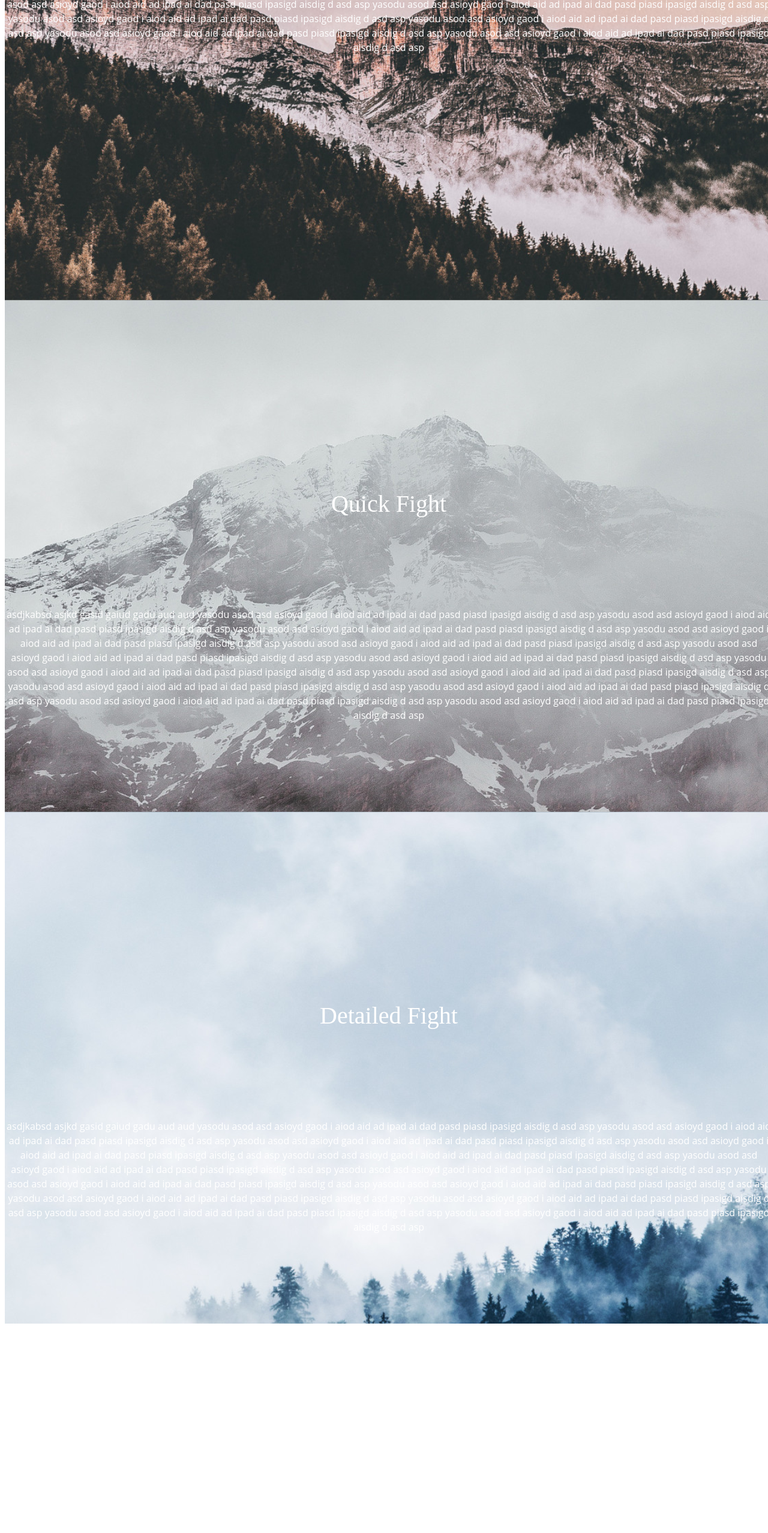
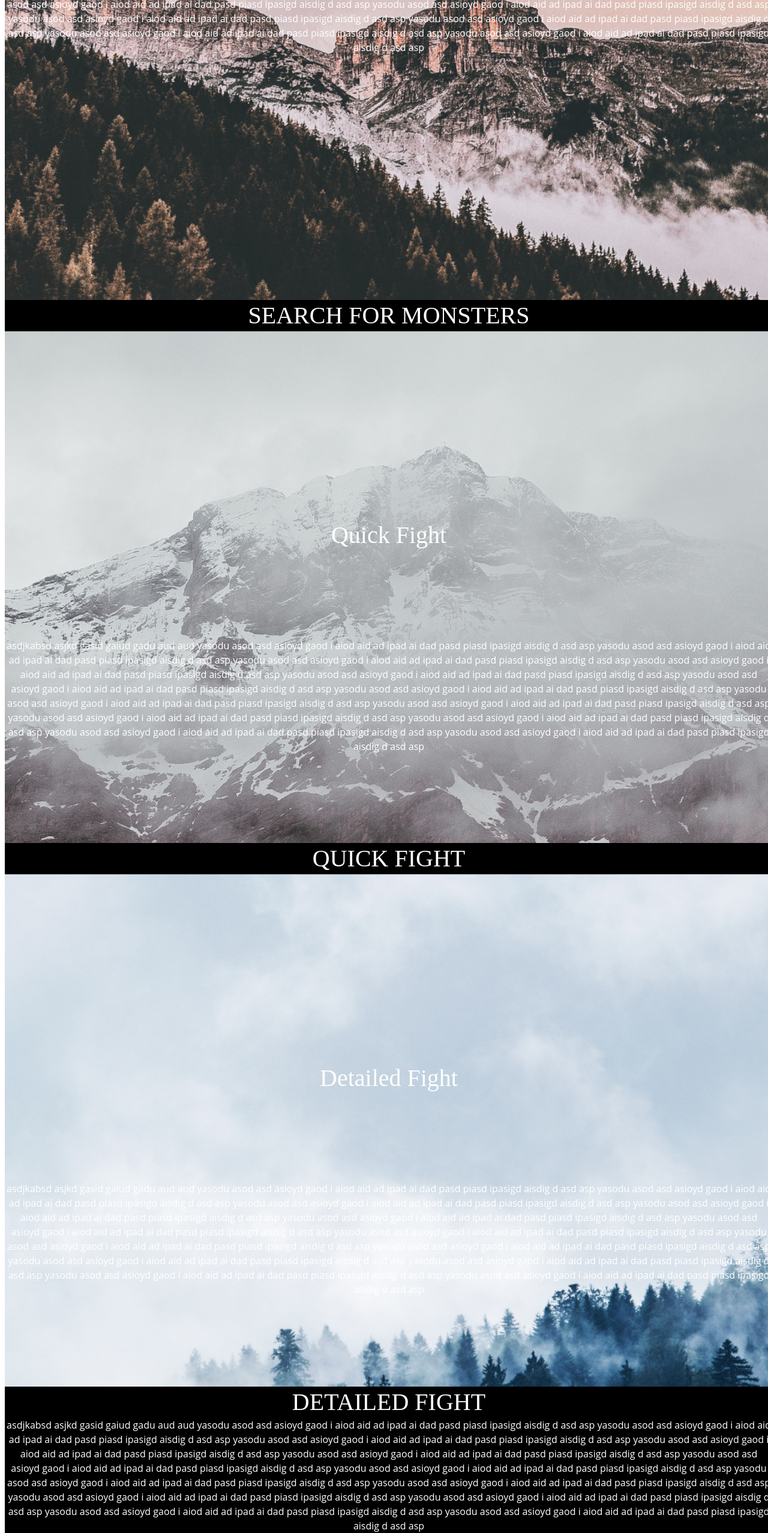
Before and after one commit to Adamdand/randomencounterapp, a React (Create React App) app in the folder client/randomencounter/: page / in a window 1280 px wide. Shown: the part 570-3125 px from the top of the page at 60% size. Before the commit the page ends 2968 px from the top, so only its background shows below. Built offline with nearby package versions, Linux system fonts and the light colour scheme; no server answers.

Commit message:
adding navigation buttons

```diff
--- a/client/randomencounter/src/Pages/Home.tsx
+++ b/client/randomencounter/src/Pages/Home.tsx
@@ -1,10 +1,11 @@
 import React from "react";
-import { Typography, Box } from "@mui/material";
+import { Typography, Box, Button } from "@mui/material";
 import { makeStyles } from "@mui/styles";
 import { ParallaxBanner } from "react-scroll-parallax";
 
 interface IProps {
   gameType: string;
+  setGameType: (gameType: string) => void;
 }
 
 const useStyle = makeStyles((theme) => ({
@@ -17,7 +18,7 @@ const useStyle = makeStyles((theme) => ({
     paddingTop: "24px",
     backgroundColor: "black",
     width: "100%",
-    height: "2000px",
+    height: "100%",
   },
   innerInput: {
     fontFamily: "Open Sans",
@@ -30,11 +31,21 @@ const useStyle = makeStyles((theme) => ({
 }));
 
 const Home = (props: IProps) => {
-  const { gameType } = props;
+  const { gameType, setGameType } = props;
   const classes = useStyle();
 
+  const goToMonsterSearch = () => {
+    setGameType("Monster Search");
+  };
+  const goToQuickFight = () => {
+    setGameType("Quick Fight");
+  };
+  const goToDetailedFight = () => {
+    setGameType("Detailed Fight");
+  };
+
   return (
-    <Box className={classes.root} sx={{ display: "flex" }}>
+    <Box className={classes.root}>
       <Box>
         <Typography variant="h1" sx={{ color: "white" }}>
           DnD Random Encounter App
@@ -102,6 +113,13 @@ const Home = (props: IProps) => {
           ]}
           style={{ aspectRatio: "3 / 2" }}
         />
+        <Box>
+          <Button onClick={goToMonsterSearch}>
+            <Typography variant="h1" sx={{ color: "white" }}>
+              Search For Monsters
+            </Typography>
+          </Button>
+        </Box>
         {/* </Box> */}
         {/* <Typography variant="h1" sx={{ color: "white" }}>
           Random Encounter DnD App
@@ -180,6 +198,13 @@ const Home = (props: IProps) => {
           ]}
           style={{ aspectRatio: "3 / 2" }}
         />
+        <Box>
+          <Button onClick={goToQuickFight}>
+            <Typography variant="h1" sx={{ color: "white" }}>
+              Quick Fight
+            </Typography>
+          </Button>
+        </Box>
         <ParallaxBanner
           layers={[
             {
@@ -232,6 +257,13 @@ const Home = (props: IProps) => {
           style={{ aspectRatio: "3 / 2" }}
         />
         <Box>
+          <Button onClick={goToDetailedFight}>
+            <Typography variant="h1" sx={{ color: "white" }}>
+              Detailed Fight
+            </Typography>
+          </Button>
+        </Box>
+        <Box>
           <Typography>
             asdjkabsd asjkd gasid gaiud gadu aud aud yasodu asod asd asioyd gaod
             i aiod aid ad ipad ai dad pasd piasd ipasigd aisdig d asd asp yasodu
--- a/client/randomencounter/src/Pages/MainPage.tsx
+++ b/client/randomencounter/src/Pages/MainPage.tsx
@@ -295,7 +295,9 @@ const MainPage: React.FC = () => {
         <Box sx={{ paddingBottom: "40px" }}>
           <ButtonToggle onClick={handleGameType} gameType={gameType} />
         </Box>
-        {gameType === "Home" && <Home gameType={gameType} />}
+        {gameType === "Home" && (
+          <Home gameType={gameType} setGameType={setGameType} />
+        )}
         {gameType === "Monster Search" && <MonsterSearch gameType={gameType} />}
         {gameType === "Quick Fight" && <QuickFight gameType={gameType} />}
         {gameType === "Detailed Fight" && <DetailedFight gameType={gameType} />}
```
